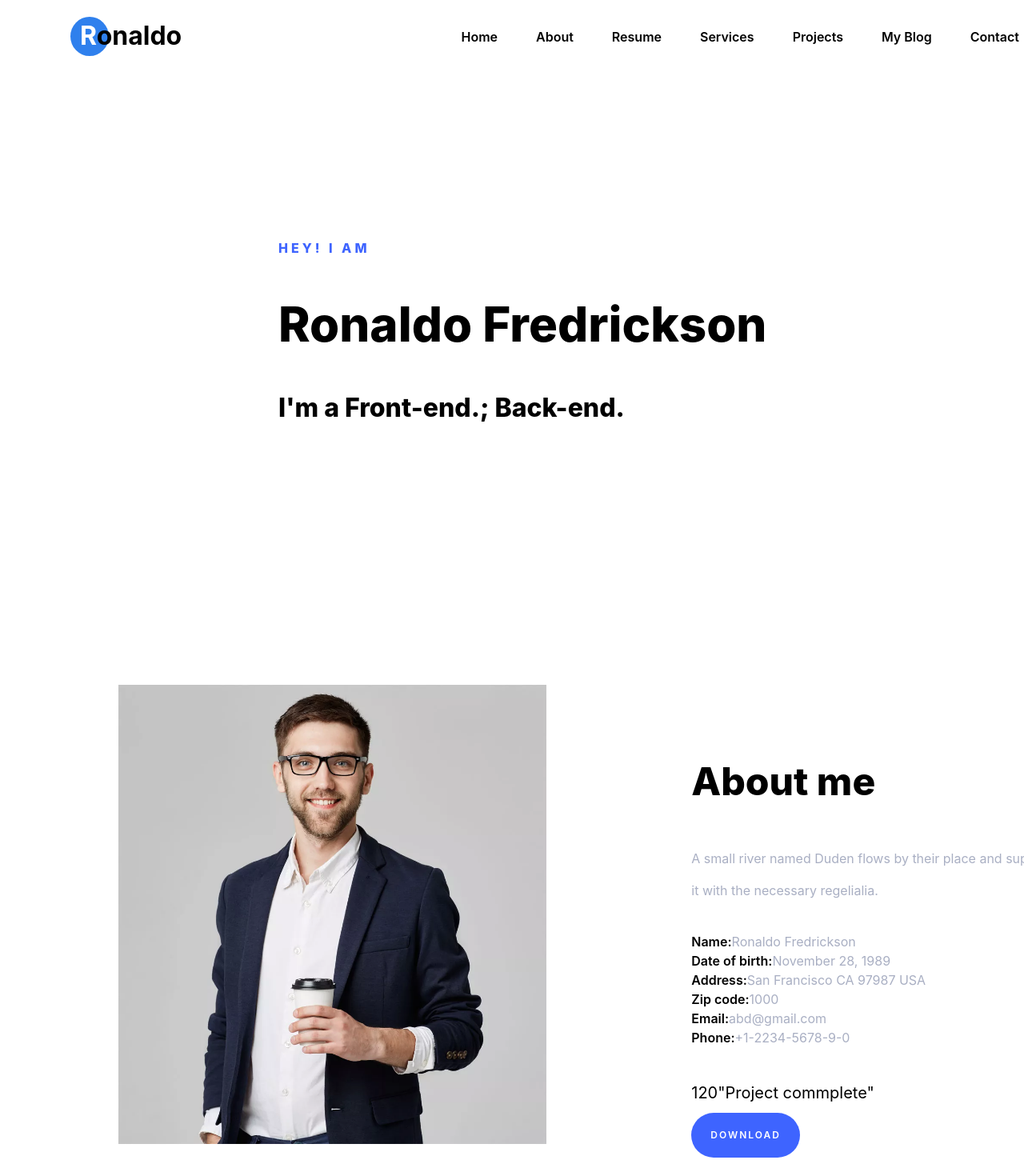
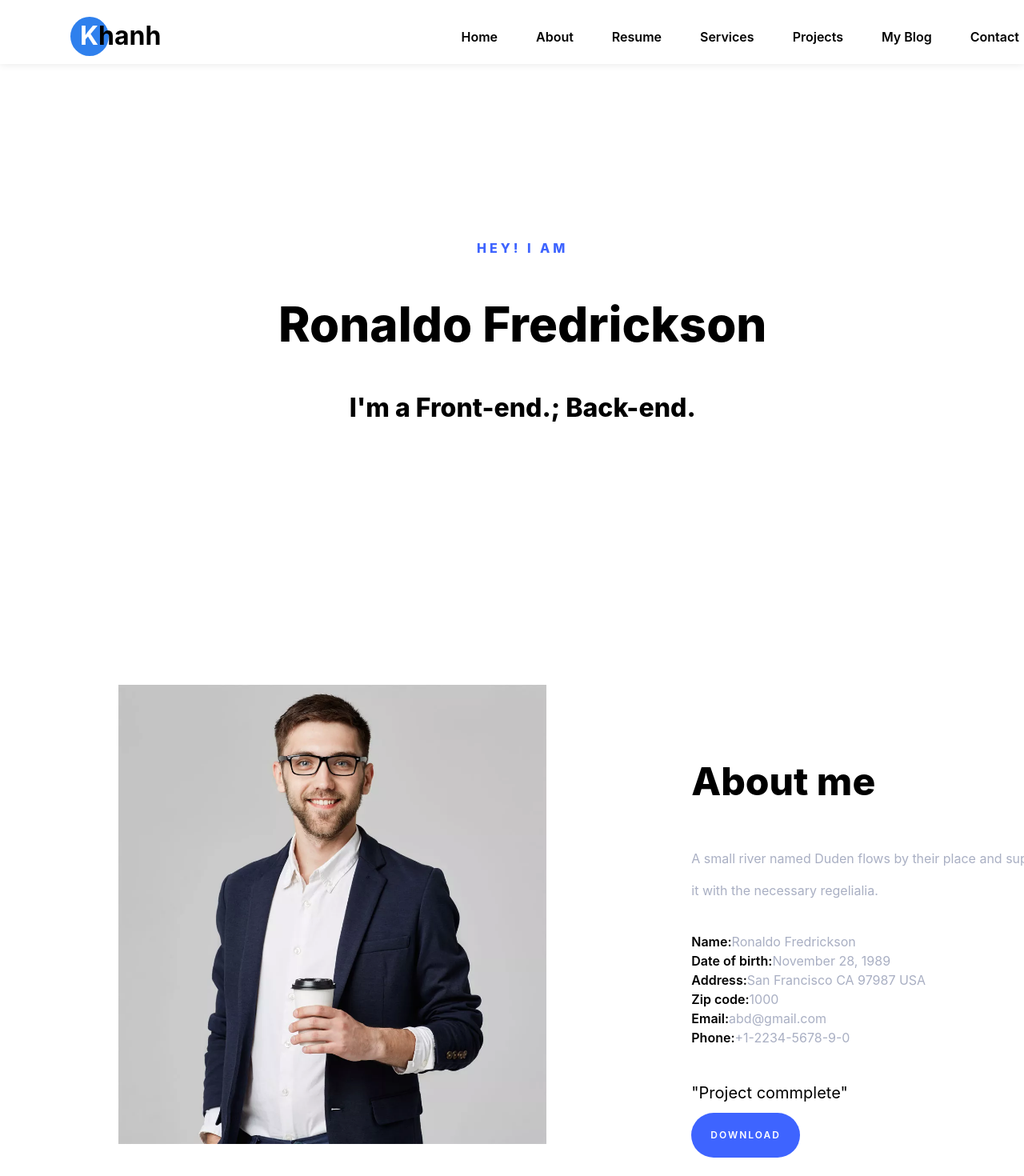
Before and after one commit to dnKhanh22/colorlib-reactjs, a React (Create React App) app: page / in a window 1280 px wide. Shown: the top 1470 px of the page at 80% size. Built offline with nearby package versions, Linux system fonts and the light colour scheme.

Commit message:
update3/3-2

```diff
--- a/src/components/About/About.js
+++ b/src/components/About/About.js
@@ -7,7 +7,10 @@ import par3 from "../../assets/projects/partner-3.png"
 import par4 from "../../assets/projects/partner-4.png"
 import par5 from "../../assets/projects/partner-5.png"
 
+
 const About = () => {
+
+
     return(
         <about>
 
@@ -50,7 +53,7 @@ const About = () => {
                                     </li>
                                 </ul>
                         <div className="about-projects-count">
-                            <span>120</span>"Project commplete"
+                            <span></span>"Project commplete"
                         </div>
                         <div className="btn-down">download</div>
                         </div>
--- a/src/components/Header/Header.js
+++ b/src/components/Header/Header.js
@@ -29,7 +29,7 @@ const Header = () => {
             <div className="container">
                 <div className="navbar">
                     <div  className="navbar-brand">
-                        <h1>R<span>onaldo</span></h1>
+                        <h1>K<span>hanh</span></h1>
                     </div>
 
                     <div id="nav-act" className="navbar-actions">
--- a/src/components/Header/styles/header.scss
+++ b/src/components/Header/styles/header.scss
@@ -14,6 +14,7 @@ header {
     box-sizing: border-box;
     width: 100%;
     height: 80px;
+    box-shadow: 0 0 10px 0 rgb(0 0 0 / 10%)
 
 
 
--- a/src/components/Home/styles/home.scss
+++ b/src/components/Home/styles/home.scss
@@ -5,6 +5,7 @@
     color: #3e64ff;
     letter-spacing: 4px;
     align-items: center;
+
 }
 
 .wapper {
@@ -29,7 +30,7 @@
         }
         .wapper{
             display: inline-block;
-            align-items: center;
+            text-align: center;
             justify-content: center;
         }
     }
```
Also changed, not shown: src/hooks/useCounter.js (added, +25 -0 lines).
